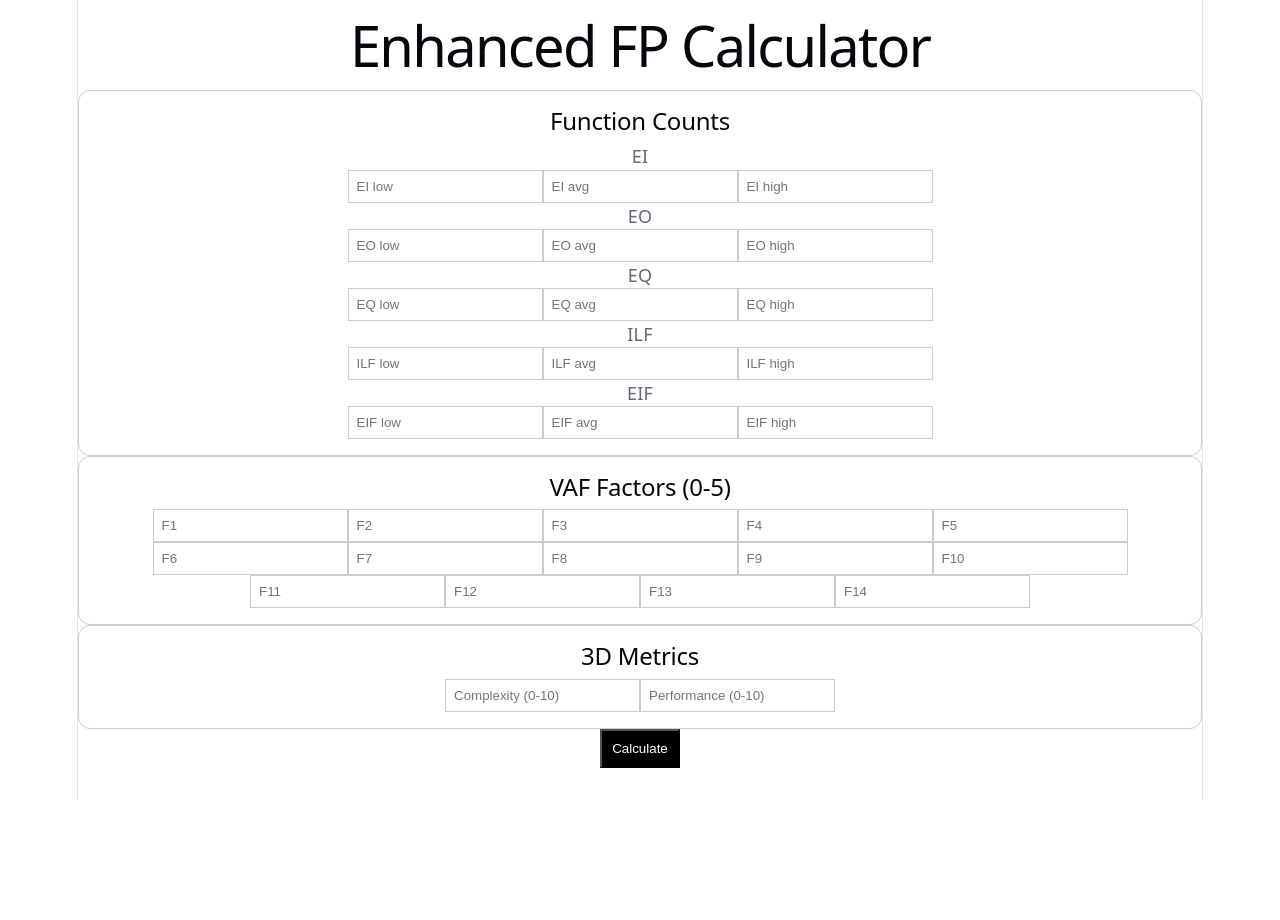
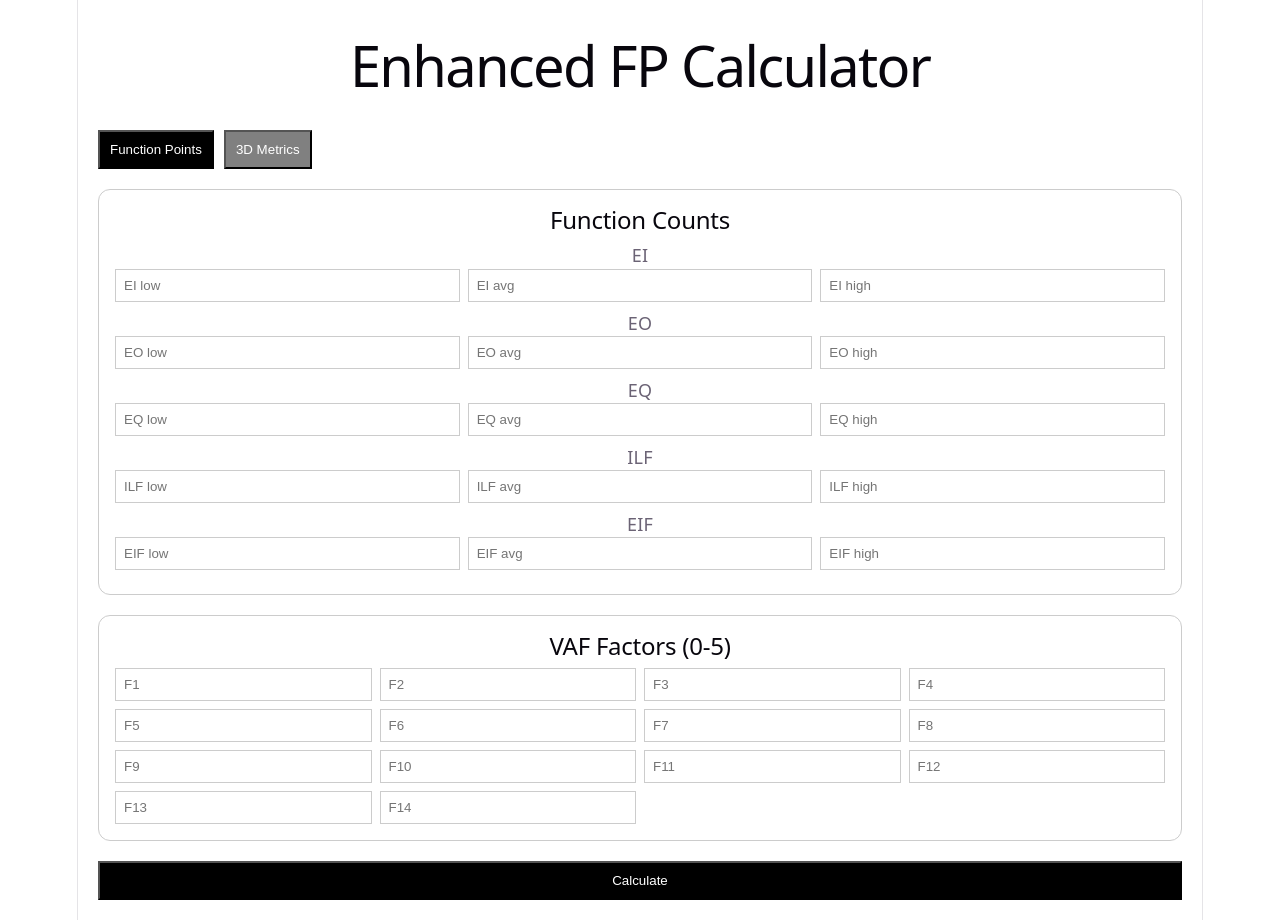
Before and after one commit to amat-49/FP-calculator, a React (Vite) app: page / in a window 1280 px wide. Before the commit the page ends 800 px from the top, so only its background shows below. Built offline with nearby package versions, Linux system fonts and the light colour scheme.

Commit message:
Added mode switching

```diff
--- a/src/App.jsx
+++ b/src/App.jsx
@@ -27,6 +27,8 @@ const weights = {
 };
 
 export default function FPCalculator() {
+  const [mode, setMode] = useState("FP");
+
   const [inputs, setInputs] = useState({
     EI: { low: 0, avg: 0, high: 0 },
     EO: { low: 0, avg: 0, high: 0 },
@@ -36,6 +38,7 @@ export default function FPCalculator() {
   });
 
   const [vafFactors, setVafFactors] = useState(Array(14).fill(0));
+
   const [enhanced, setEnhanced] = useState({
     complexity: 5,
     performance: 5
@@ -69,17 +72,29 @@ export default function FPCalculator() {
     const vaf = 0.65 + 0.01 * vafSum;
     const fp = ufp * vaf;
 
+    if (mode === "FP") {
+      setResult({
+        type: "FP",
+        ufp,
+        vaf: vaf.toFixed(2),
+        fp: fp.toFixed(2)
+      });
+    } else {
       const enhancedResult = {
         functional: fp.toFixed(2),
         technical: (fp * (enhanced.complexity / 10)).toFixed(2),
         performance: (fp * (enhanced.performance / 10)).toFixed(2)
       };
 
-    setResult({ ufp, vaf: vaf.toFixed(2), fp: fp.toFixed(2), enhancedResult });
+      setResult({
+        type: "3D",
+        enhancedResult
+      });
+    }
   };
 
   const renderInputs = (type) => (
-    <div className="grid grid-cols-3 gap-2 mb-2">
+    <div style={{ display: "grid", gridTemplateColumns: "1fr 1fr 1fr", gap: "8px", marginBottom: "8px" }}>
       {["low", "avg", "high"].map((level) => (
         <Input
           key={level}
@@ -92,15 +107,43 @@ export default function FPCalculator() {
   );
 
   return (
-    <div className="p-6 grid gap-6">
-      <h1 className="text-2xl font-bold">Enhanced FP Calculator</h1>
+    <div style={{ padding: "20px", display: "grid", gap: "20px" }}>
+      <h1>Enhanced FP Calculator</h1>
 
+      {/* 🔘 MODE SWITCH */}
+      <div style={{ display: "flex", gap: "10px" }}>
+        <button
+          onClick={() => setMode("FP")}
+          style={{
+            padding: "10px",
+            background: mode === "FP" ? "black" : "gray",
+            color: "white"
+          }}
+        >
+          Function Points
+        </button>
+
+        <button
+          onClick={() => setMode("3D")}
+          style={{
+            padding: "10px",
+            background: mode === "3D" ? "black" : "gray",
+            color: "white"
+          }}
+        >
+          3D Metrics
+        </button>
+      </div>
+
+      {/* 📊 FP INPUTS */}
+      {mode === "FP" && (
+        <>
           <Card>
-        <CardContent className="p-4">
-          <h2 className="font-semibold">Function Counts</h2>
+            <CardContent>
+              <h2>Function Counts</h2>
               {Object.keys(inputs).map((type) => (
                 <div key={type}>
-              <p className="mt-2">{type}</p>
+                  <p>{type}</p>
                   {renderInputs(type)}
                 </div>
               ))}
@@ -108,9 +151,9 @@ export default function FPCalculator() {
           </Card>
 
           <Card>
-        <CardContent className="p-4">
-          <h2 className="font-semibold">VAF Factors (0-5)</h2>
-          <div className="grid grid-cols-4 gap-2">
+            <CardContent>
+              <h2>VAF Factors (0-5)</h2>
+              <div style={{ display: "grid", gridTemplateColumns: "repeat(4, 1fr)", gap: "8px" }}>
                 {vafFactors.map((_, i) => (
                   <Input
                     key={i}
@@ -122,11 +165,15 @@ export default function FPCalculator() {
               </div>
             </CardContent>
           </Card>
+        </>
+      )}
 
+      {/* 📊 3D INPUTS */}
+      {mode === "3D" && (
         <Card>
-        <CardContent className="p-4">
-          <h2 className="font-semibold">3D Metrics</h2>
-          <div className="grid grid-cols-2 gap-2">
+          <CardContent>
+            <h2>3D Metrics</h2>
+            <div style={{ display: "grid", gridTemplateColumns: "1fr 1fr", gap: "8px" }}>
               <Input
                 type="number"
                 placeholder="Complexity (0-10)"
@@ -144,18 +191,26 @@ export default function FPCalculator() {
             </div>
           </CardContent>
         </Card>
+      )}
 
       <Button onClick={calculate}>Calculate</Button>
 
-      {result && (
+      {/* 📈 RESULTS */}
+      {result && result.type === "FP" && (
         <Card>
-          <CardContent className="p-4">
-            <h2 className="font-semibold">Results</h2>
+          <CardContent>
+            <h2>FP Results</h2>
             <p>UFP: {result.ufp}</p>
             <p>VAF: {result.vaf}</p>
             <p>FP: {result.fp}</p>
+          </CardContent>
+        </Card>
+      )}
 
-            <h3 className="mt-2 font-semibold">3D Metrics</h3>
+      {result && result.type === "3D" && (
+        <Card>
+          <CardContent>
+            <h2>3D Results</h2>
             <p>Functional: {result.enhancedResult.functional}</p>
             <p>Technical: {result.enhancedResult.technical}</p>
             <p>Performance: {result.enhancedResult.performance}</p>
```
Lines whose indentation alone changed are shown as unchanged.
